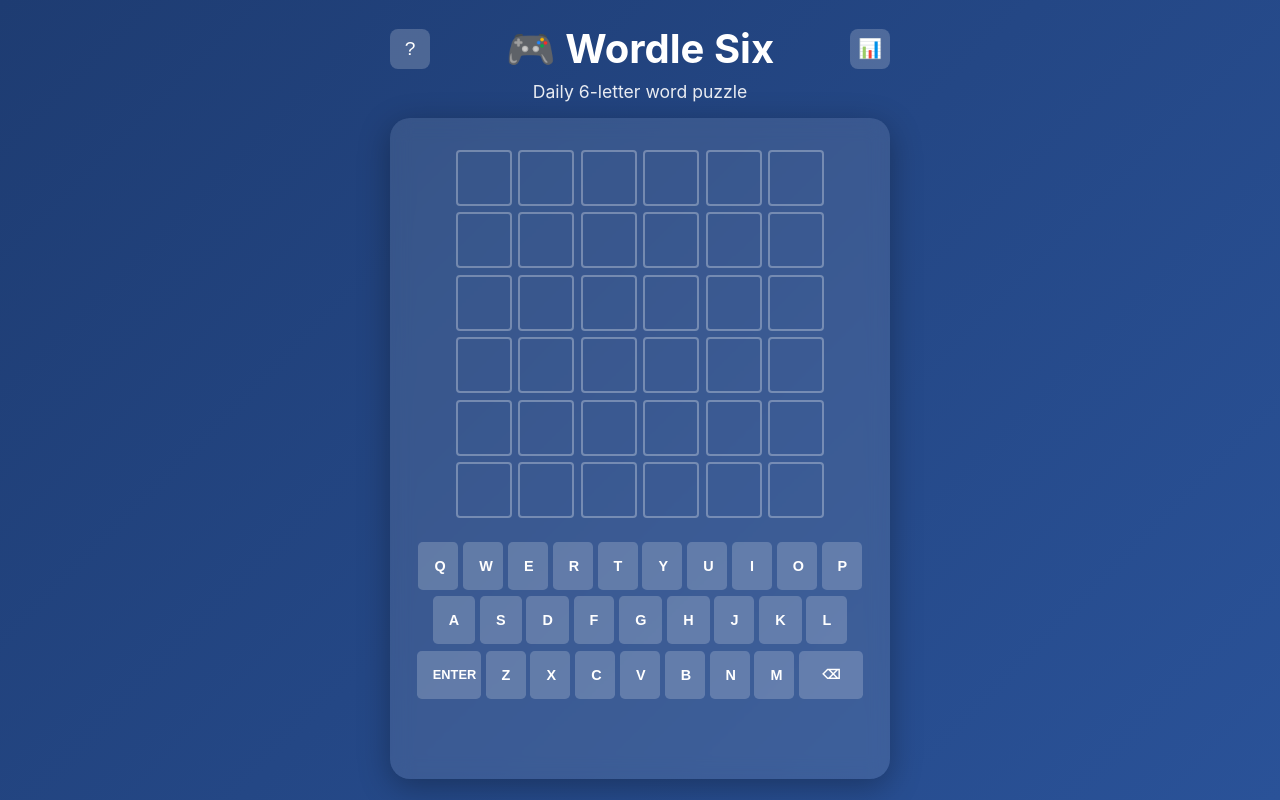
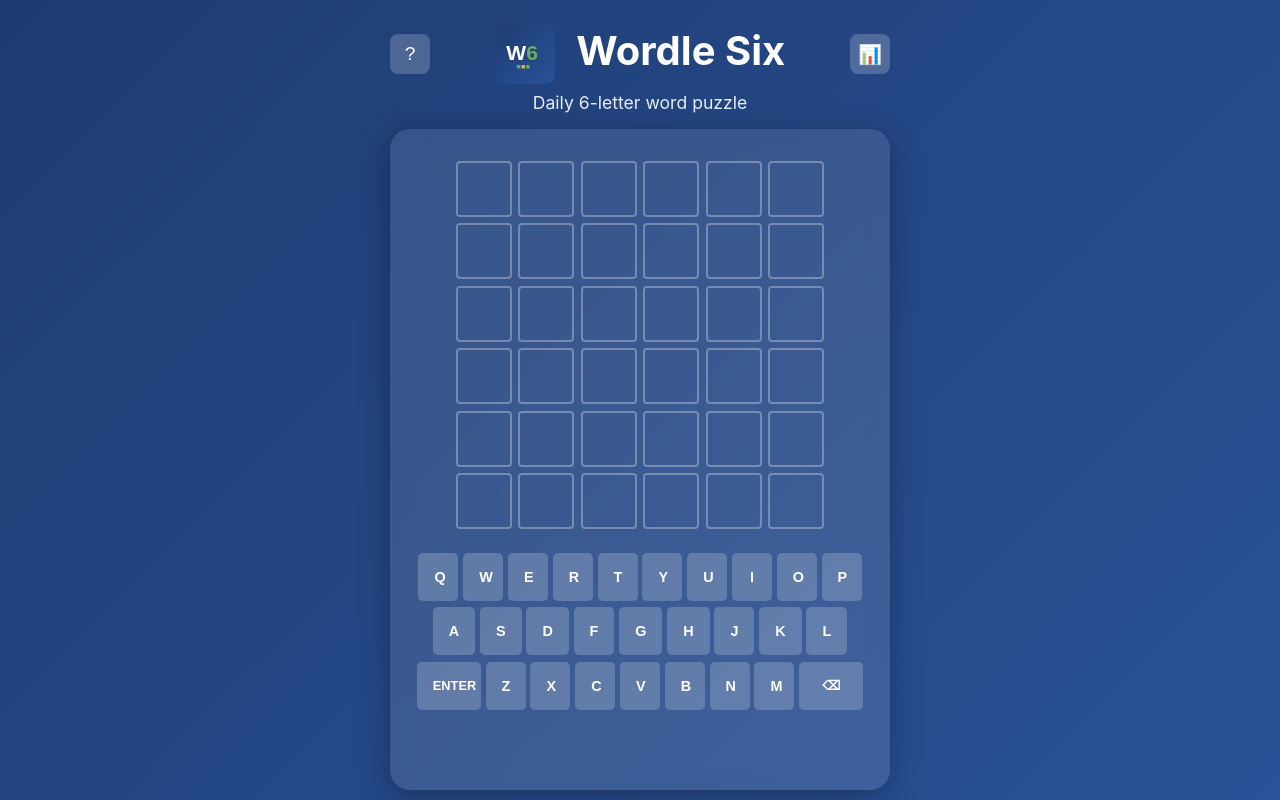
Before and after one commit to TRob9/wordle-six, a plain HTML site: page index.html in a window 1280 px wide. Drawn offline with Linux system fonts and the light colour scheme.

Commit message:
Replace emoji with W6 logo in header

```diff
--- a/index.html
+++ b/index.html
@@ -434,7 +434,7 @@
     <div class="header">
         <div class="header-top">
             <button class="icon-btn" onclick="showHelp()">?</button>
-            <h1>🎮 Wordle Six</h1>
+            <h1><img src="icon.svg" alt="W6" style="height: 1.5em; width: 1.5em; vertical-align: middle; margin-right: 0.3em;"> Wordle Six</h1>
             <button class="icon-btn" onclick="showStats()">📊</button>
         </div>
         <p class="subtitle">Daily 6-letter word puzzle</p>
```
